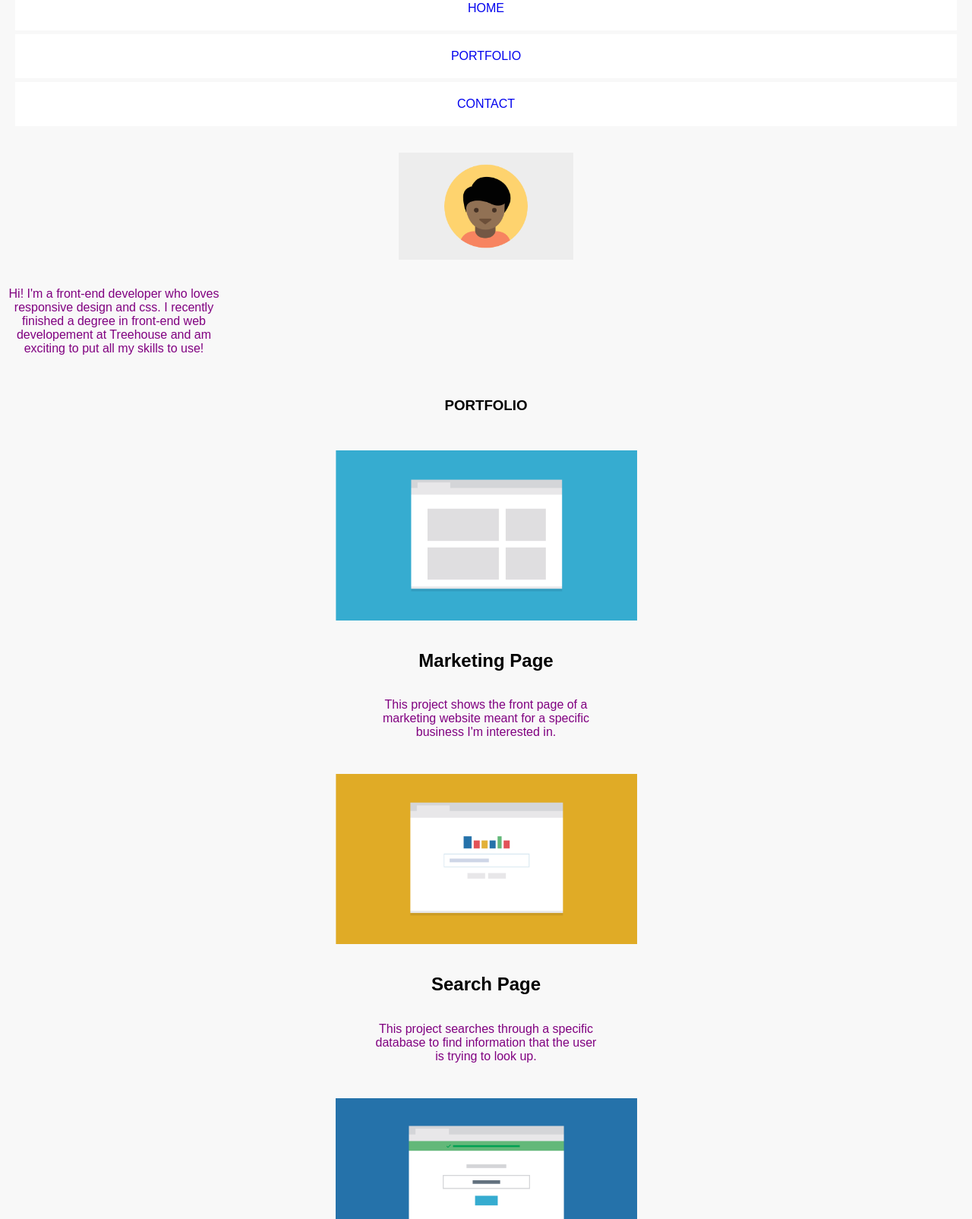
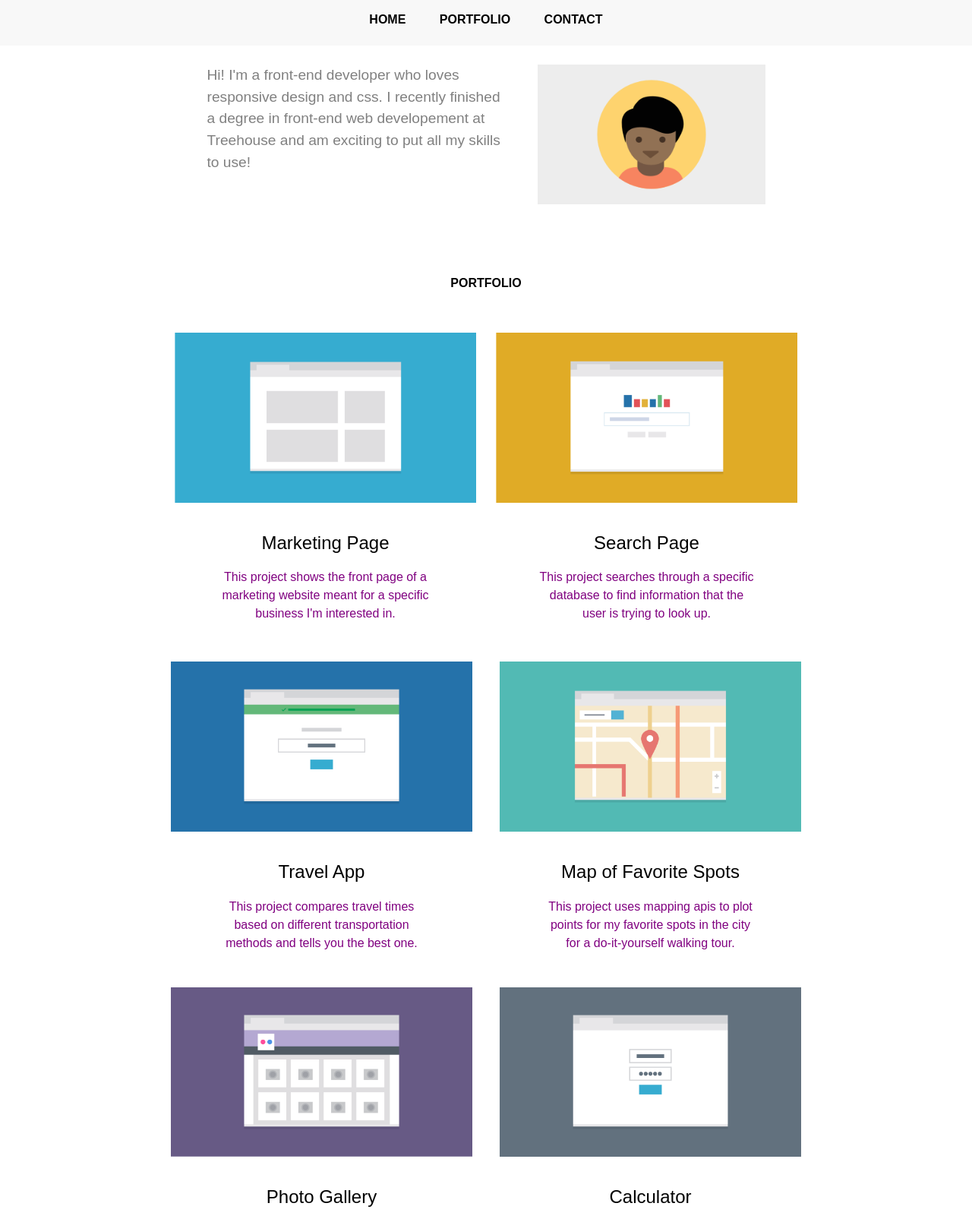
Before and after one commit to jordonmassengill/Best-City-Guide, a plain HTML site: page index.html in a window 1280 px wide. Shown: the part 98-1703 px from the top of the page at 76% size. Drawn offline with Linux system fonts and the light colour scheme.

Commit message:
mobile response done

```diff
--- a/css/styles.css
+++ b/css/styles.css
@@ -9,27 +9,41 @@
 ==================================== */
 
 
-* {
+.wrap {
   background-color: rgb(248, 248, 248);
+  padding: 25px 0px;
 }
 
-a:link {
-  text-decoration: none;
-}
+a { text-decoration: none; color: black;}
+a:visited { text-decoration: none; color:black; }
+a:hover { text-decoration: none; color:black; }
+a:focus { text-decoration: none; color:black; }
+a:hover, a:active { text-decoration: none; color:black }
 
 img {
   max-width: 100%;
 }
 
+h2 {
+  font-weight: normal;
+}
+
 p {
-  max-width: 300px;
+  max-width: 285px;
   text-align: center;
-  display: inline-block;
+  margin-left: auto;
+  margin-right: auto;
+  line-height: 1.5;
 }
 
 footer {
   text-align: center;
   padding: 30px;
+  background-color: rgb(248, 248, 248);
+}
+
+hr {
+  border-color: rgb(255, 255, 255);
 }
 
 /* =================================
@@ -49,23 +63,7 @@ display: block;
 padding: 20px;
 margin: 5px 20px;
 background: rgb(255, 255, 255);
-}
-
-.intro {
-text-align: center;
-margin-left: 20px;
-margin-right: 20px;
-}
-
-.main {
-text-align: center;
-padding: 20px;
-}
-
-.bigimage {
-padding: 30px 0px 15px 0px;
-width: 397px;
-max-width: 100%;
+font-weight: bold;
 }
 
 .profile-img {
@@ -76,8 +74,40 @@ max-width: 100%;
   padding: 30px 0px 20px 0px;
 }
 
-.bottom-nav {
-  display: inline;
+.intro {
+text-align: center;
+margin-left: 20px;
+margin-right: 20px;
+}
+
+.intro-text {
+  color: grey
+}
+
+.main {
+text-align: center;
+padding: 20px;
+background-color: white;
+}
+
+.bigimage {
+padding: 30px 0px 15px 0px;
+width: 397px;
+max-width: 100%;
+}
+
+.bottom-text {
+  color: grey;
+}
+
+.bottom-nav1 {
+  float: left;
+  padding: 40px 20px;
+}
+
+.bottom-nav2 {
+  float: right;
+  padding: 40px 20px;
 }
 
 /* ---- Layout Containers ---- */
@@ -96,6 +126,96 @@ max-width: 100%;
   p {
     color: green;
   }
+
+  .title {
+    padding-bottom: 10px;
+  }
+
+  .main-nav li {
+    display: inline;
+    margin: 10px;
+    padding: 20px 10px;
+    background-color: rgb(248, 248, 248);
+  }
+
+  .intro {
+    background-color: rgb(248, 248, 248);
+    margin: 0;
+    max-width: 775px;
+    display: block;
+    margin-left: auto;
+    margin-right: auto;
+  }
+
+  .profile-img {
+    float: right;
+    max-width: 300px;
+    padding: 50px 20px 50px 5px;
+  }
+
+  .intro-text {
+    float: left;
+    padding: 50px 5px 50px 20px;
+    margin: 0;
+    text-align: left;
+    max-width: 400px;
+    font-size: 1.2em;
+  }
+
+  .main {
+    clear: both;
+  }
+
+  .wrap1 {
+    float: left;
+    padding: 5px
+  }
+
+  .wrap2 {
+    float: right;
+    padding: 5px;
+  }
+
+  .wrap1-2 {
+    width: 830px;
+    display: block;
+    margin-left: auto;
+    margin-right: auto;
+  }
+
+  .wrap3 {
+    float: left;
+  }
+
+  .wrap4 {
+    float: right;
+  }
+
+  .wrap3-4 {
+    width: 830px;
+    display: block;
+    margin-left: auto;
+    margin-right: auto;
+  }
+
+  .wrap5 {
+    float: left;
+  }
+
+  .wrap6 {
+    float: right;
+  }
+
+  .wrap5-6 {
+    width: 830px;
+    display: block;
+    margin-left: auto;
+    margin-right: auto;
+  }
+
+  footer {
+    clear: both;
+  }
 }
 
 /* COMPUTER SCREENS */
--- a/index.html
+++ b/index.html
@@ -8,10 +8,11 @@
     <link rel="stylesheet" href="css/styles.css">
 </head>
 <body>
+    <a name="top"></a>
 	<div class="wrap">
 
 		<header class="main-header">
-                <h1>Student Name</a></h1>
+                <h1 class="title">Student Name</a></h1>
                 <nav>
                     <ul class="main-nav">
                         <li><a href="#">HOME</a></li>
@@ -22,47 +23,55 @@
         </header>
 
         <div class="intro">
-            <img class="profile-img" src="images/responsive-layout-profile.png">
+        <div class="profile-img">
+            <img src="images/responsive-layout-profile.png">
         </div>
         <p class="intro-text">
           Hi! I'm a front-end developer who loves responsive design and css. I recently finished a degree in front-end web developement at Treehouse and am exciting to put all my skills to use!
         </p>
         </div>
+    </div>
 
 
     <main class="main">
         <div>
-            <h3>PORTFOLIO</h3>
+            <h4>PORTFOLIO</h4>
         </div>
-        <div>
-            <img src="images\portfolio-1.png" class="bigimage">
+        <div class="wrap1-2">
+            <div class="wrap1">
+                <img src="images\portfolio-1.png" class="bigimage img1">
                 <h2>Marketing Page</h2>
                 <p>This project shows the front page of a marketing website meant for a specific business I'm interested in.</p>
             </div>
-        <div>
-            <img src="images\portfolio-2.png" class="bigimage">
+            <div class="wrap2">
+                <img src="images\portfolio-2.png" class="bigimage img2">
                 <h2>Search Page</h2>
                 <p>This project searches through a specific database to find information that the user is trying to look up.</p>
             </div>
-        <div>
-            <img src="images\portfolio-3.png" class="bigimage">
+         </div>
+         <div class="wrap3-4">
+            <div class="wrap3">
+                <img src="images\portfolio-3.png" class="bigimage img3">
                 <h2>Travel App</h2>
                 <p>This project compares travel times based on different transportation methods and tells you the best one.</p>
             </div>
-        <div>
-            <img src="images\portfolio-4.png" class="bigimage">
+            <div class="wrap4">
+                <img src="images\portfolio-4.png" class="bigimage img4">
                 <h2>Map of Favorite Spots</h2>
                 <p>This project uses mapping apis to plot points for my favorite spots in the city for a do-it-yourself walking tour.</p>
             </div>
-        <div>
-            <img src="images\portfolio-5.png" class="bigimage">
+        </div>
+        <div class="wrap5-6">
+            <div class="wrap5">
+                <img src="images\portfolio-5.png" class="bigimage img5">
                 <h2>Photo Gallery</h2>
                 <p>This project shows pictures from a recent trip to the viewer and allos them to easily navigate through photos.</p>
             </div>
-        <div>
-            <img src="images\portfolio-6.png" class="bigimage">
+            <div class="wrap6">
+                <img src="images\portfolio-6.png" class="bigimage img5">
                 <h2>Calculator</h2>
                 <p>Someone can enter in the numbers they want, and press the big blue button and get the result.</p>
+            </div>
         </div>
     </main>
 
@@ -74,13 +83,13 @@
 
 
     <footer>
-        <h3>Contact</h3>
-        <div>If you're interested in chatting or want more information about what I've been working on, I'd love to hear from you!<br>
-            Phone +1 (111) 555-1234<br>
-            Email email@yoursite.com
-        </div>
-        <div class="bottom-nav">Student Name</div>
-        <div class="bottom-nav">BACK TO TOP</div>
+        <h4>CONTACT</h4>
+        <div class="bottom-text"><p>If you're interested in chatting or want more information about what I've been working on, I'd love to hear from you!</p>
+            <p>Phone&nbsp;&nbsp; <b>+1 (111) 555-1234</b></p>
+            <p>Email&nbsp;&nbsp; <b>email@yoursite.com</b></p>
+        </div><br><hr>
+        <div class="bottom-nav1"><b>Student Name</b></div>
+        <div class="bottom-nav2"><b><a href="#top">BACK TO TOP</a></b></div>
 
     </footer>
 </body>
```
Lines whose indentation alone changed are shown as unchanged.
